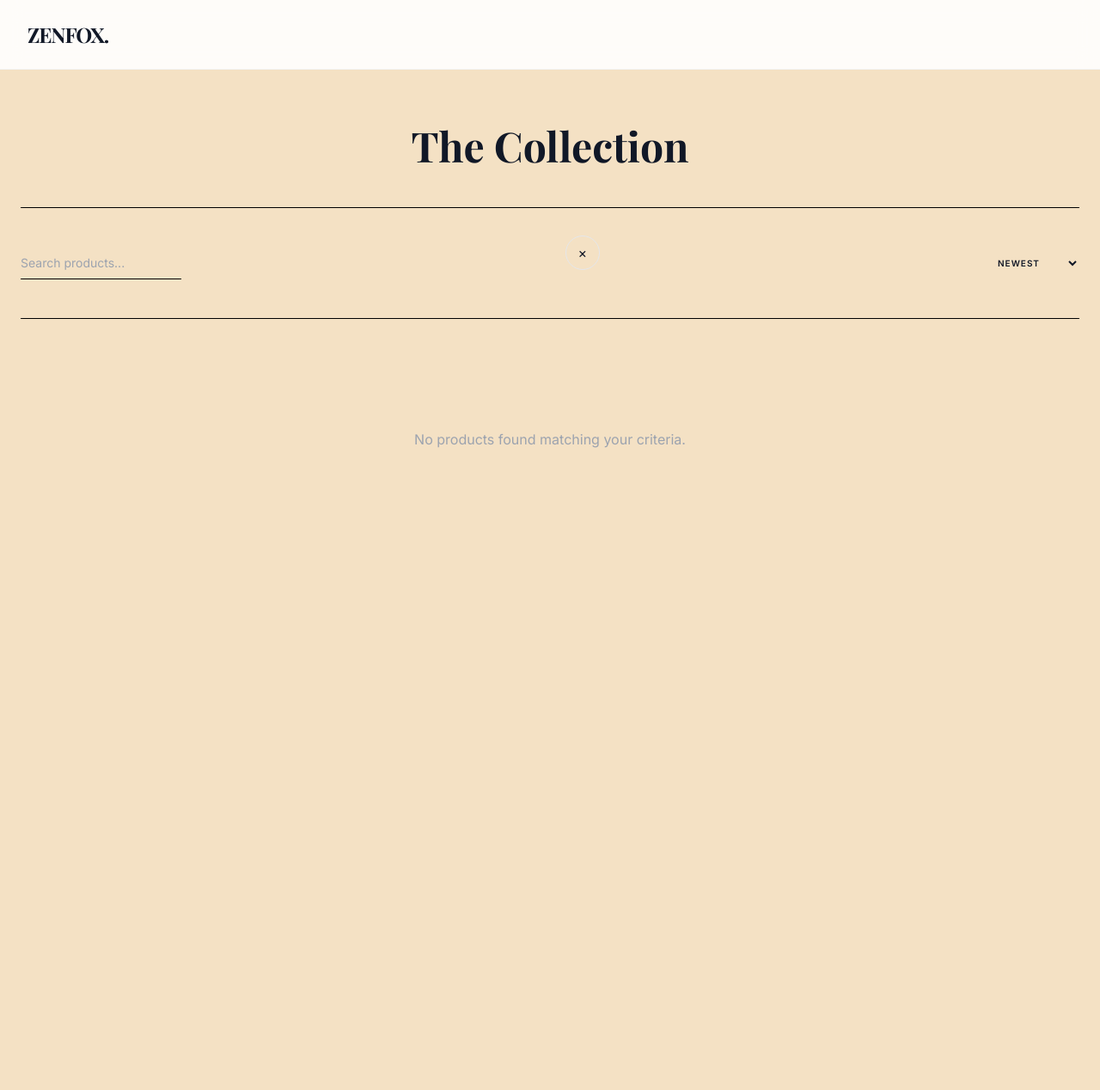
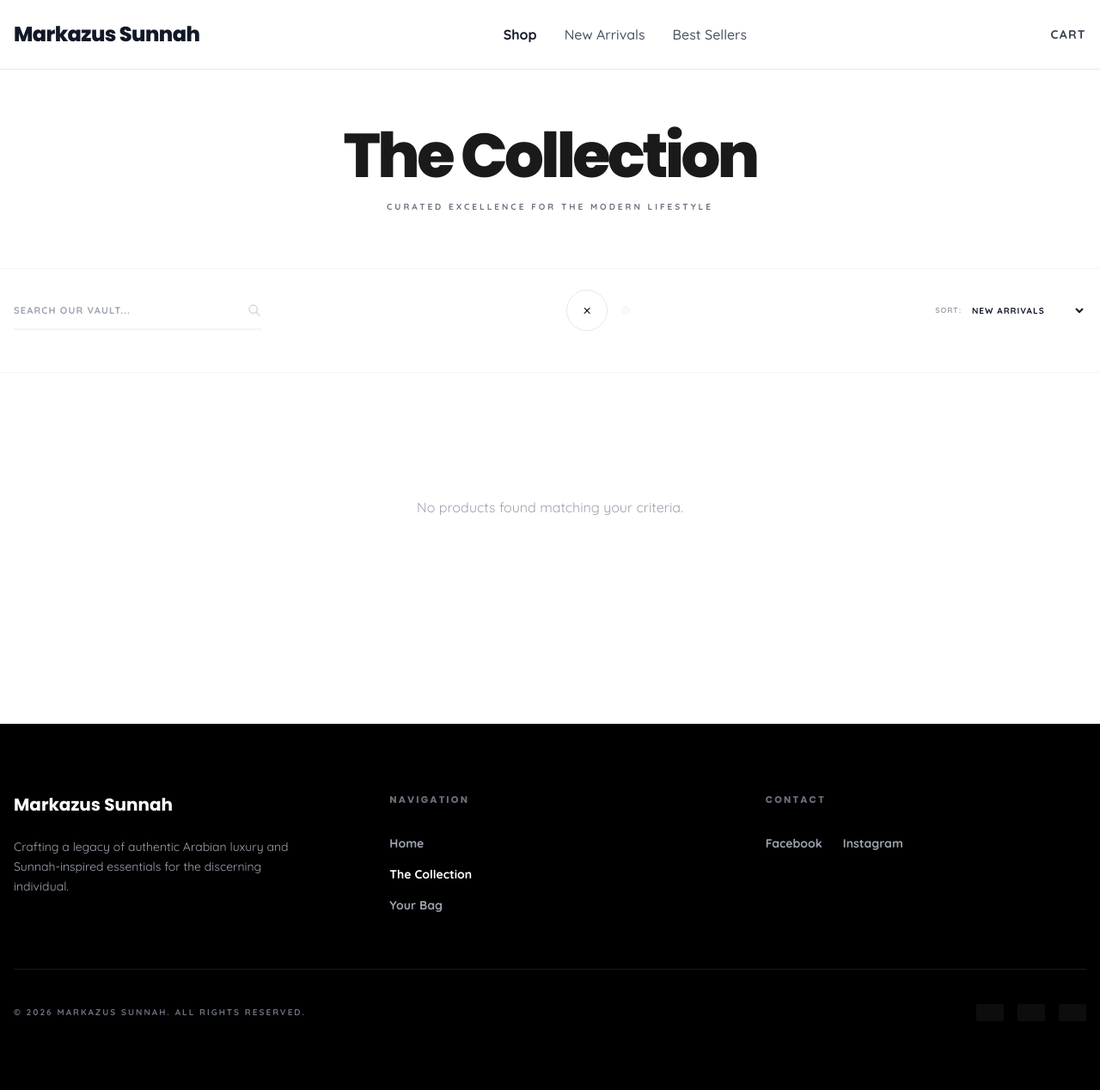
Before and after one commit to Hasan-cas/ecom, a Flask app: page /products in a window 1280 px wide. Shown: the whole page at 86% size. Before the commit the page ends 521 px from the top, so only its background shows below. Run offline with Flask 3, Linux system fonts and the light colour scheme; data that the repository does not hold is empty; some libraries are stand-ins or nearby versions.

Commit message:
Update products.html

```diff
--- a/templates/products.html
+++ b/templates/products.html
@@ -3,20 +3,26 @@
 <head>
 <meta charset="UTF-8">
 <meta name="viewport" content="width=device-width, initial-scale=1.0">
-    <title>All Products | Markazus Sunnah</title>
+<title>The Collection | Markazus Sunnah</title>
 <script src="https://cdn.tailwindcss.com"></script>
-    <link href="https://fonts.googleapis.com/css2?family=Playfair+Display:wght@700&family=Inter:wght@300;400;600&display=swap" rel="stylesheet">
+<link href="https://fonts.googleapis.com/css2?family=Poppins:wght@400;600;700;800&family=Quicksand:wght@400;500;600;700&display=swap" rel="stylesheet">
 <style>
-        body { font-family: 'Inter', sans-serif; -webkit-font-smoothing: antialiased; background-color:#F4E1C4; }
-        .serif { font-family: 'Playfair Display', serif; }
-
+:root {
+--forest: #1a2f23;
+--khaki: #e2e8dd;
+}
+body {
+font-family: 'Quicksand', sans-serif;
+background-color: #fff;
+color: #1a1a1a;
+}
+.heading-font { font-family: 'Poppins', sans-serif; }
     .active-filter {
-            background-color: var(--forest) !important;
+        background-color: #000 !important;
         color: white !important;
-            border-color: var(--forest) !important;
+        border-color: #000 !important;
     }
 
-        /* Infinite Horizontal Scroll Setup */
     .no-scrollbar {
         -ms-overflow-style: none;
         scrollbar-width: none;
@@ -27,58 +33,163 @@
     }
     .no-scrollbar::-webkit-scrollbar { display: none; }
 
-        .sub-btn {
-            flex-shrink: 0; /* Prevents buttons from squishing */
+    .parent-btn, .sub-btn {
+        transition: all 0.3s cubic-bezier(0.4, 0, 0.2, 1);
         cursor: pointer;
+        white-space: nowrap;
     }
 
-        .parent-btn {
-            transition: all 0.3s ease;
+    .product-card-img {
+        transition: transform 0.7s cubic-bezier(0.4, 0, 0.2, 1);
+    }
+    .group:hover .product-card-img {
+        transform: scale(1.08);
+    }
+
+    #search-input::placeholder {
+        color: #9ca3af;
+        text-transform: uppercase;
+        letter-spacing: 0.1em;
+        font-size: 0.7rem;
+        font-weight: 700;
+    }
+
+    .nav-link {
+        position: relative;
+        transition: color 0.3s;
+    }
+    .nav-link::after {
+        content: '';
+        position: absolute;
+        bottom: -2px;
+        left: 0;
+        width: 0;
+        height: 2px;
+        background: #d4af37;
+        transition: width 0.3s ease;
+    }
+    .nav-link:hover::after { width: 100%; }
+
+    #pagination button.active-filter {
+        background-color: #000;
+        color: #fff;
+        border-color: #000;
     }
 </style>
+
 </head>
-<body class="text-gray-900 min-h-screen">
-
-    <nav class="flex items-center justify-between px-8 py-6 border-b border-gray-100 sticky top-0 bg-white/90 backdrop-blur-md z-50">
-        <a href="/" class="text-2xl font-bold tracking-tighter serif no-underline">ZENFOX.</a>
+<body class="min-h-screen flex flex-col">
+<nav class="bg-white border-b sticky top-0 z-50 w-full">
+    <div class="max-w-7xl mx-auto px-4">
+        <div class="flex justify-between items-center h-20">
+            <div class="text-2xl heading-font font-extrabold tracking-tight">
+                <a href="/" class="text-gray-900">Markazus Sunnah</a>
+            </div>
+            <div class="hidden md:flex space-x-8 font-medium">
+                <a href="/products" class="nav-link text-gray-900 font-bold">Shop</a>
+                <a href="/products" class="nav-link text-gray-600 hover:text-gray-900">New Arrivals</a>
+                <a href="/products" class="nav-link text-gray-600 hover:text-gray-900">Best Sellers</a>
+            </div>
+            <div class="flex items-center space-x-4">
+                <a href="/cart" class="flex items-center gap-2 font-bold text-gray-700 hover:text-black text-sm uppercase tracking-widest">
+                    Cart
+                </a>
+            </div>
+        </div>
+    </div>
 </nav>
 
-    <header class="pt-16 pb-8 text-center">
-        <h1 class="serif text-5xl  mb-4">The Collection</h1>
+<header class="py-16 bg-white">
+    <div class="max-w-7xl mx-auto px-4 text-center">
+        <h1 class="heading-font text-5xl md:text-7xl font-black mb-4 tracking-tighter">The Collection</h1>
+        <p class="text-gray-500 uppercase tracking-[0.3em] text-[10px] font-bold">Curated Excellence for the Modern Lifestyle</p>
+    </div>
 </header>
 
-    <section class="container mx-auto px-6 mb-12">
-        <div class="flex flex-col md:flex-row justify-between items-center gap-6 border-y border-black py-8">
+<section class="sticky top-20 z-40 bg-white/80 backdrop-blur-lg border-y border-gray-100">
+    <div class="max-w-7xl mx-auto px-4 py-6">
+        <div class="flex flex-col gap-6">
 
-            <div class="relative w-full md:w-64">
-                <input type="text" id="search-input" placeholder="Search products..."
-                    class="w-full border-b border-black py-2 focus:border-forest outline-none text-sm transition bg-transparent">
-            </div>
-
-            <div class="flex flex-col items-center w-full gap-6">
-                <div class="flex items-center gap-3">
-                    <button onclick="resetFilters()" class="w-10 h-10 rounded-full border border-gray-200 hover:bg-gray-100 flex items-center justify-center">×</button>
-                    <div id="parent-filter-container" class="flex gap-3"></div>
-                </div>
-
-                <div class="w-full max-w-xl px-4 overflow-hidden">
-                    <div id="sub-filter-area" class="no-scrollbar gap-2 hidden"></div>
+            <div class="flex flex-col lg:flex-row justify-between items-center gap-6">
+                <div class="relative w-full lg:w-72">
+                    <input type="text" id="search-input" placeholder="Search our vault..."
+                        class="w-full border-b-2 border-gray-100 py-3 focus:border-black outline-none text-sm font-bold transition bg-transparent">
+                    <div class="absolute right-0 top-1/2 -translate-y-1/2 text-gray-300">
+                        <svg class="w-4 h-4" fill="none" stroke="currentColor" viewBox="0 0 24 24"><path stroke-linecap="round" stroke-linejoin="round" stroke-width="2" d="M21 21l-6-6m2-5a7 7 0 11-14 0 7 7 0 0114 0z"></path></svg>
                     </div>
                 </div>
 
-            <select id="sort-select" class="bg-transparent border-none text-[10px] uppercase font-bold tracking-widest outline-none cursor-pointer">
-                <option value="newest">Newest</option>
-                <option value="price-low">Low to High</option>
-                <option value="price-high">High to Low</option>
+                <div class="flex items-center gap-4 order-3 lg:order-2">
+                    <button onclick="resetFilters()" class="w-12 h-12 rounded-full border border-gray-200 hover:border-black hover:bg-black hover:text-white flex items-center justify-center transition-all duration-300 text-xl font-light">×</button>
+                    <div id="parent-filter-container" class="flex gap-2 p-1 bg-gray-50 rounded-full border border-gray-100"></div>
+                </div>
+
+                <div class="flex items-center gap-2 order-2 lg:order-3">
+                    <span class="text-[9px] uppercase tracking-widest font-black text-gray-400">Sort:</span>
+                    <select id="sort-select" class="bg-transparent border-none text-[10px] uppercase font-black tracking-widest outline-none cursor-pointer text-gray-900 focus:ring-0">
+                        <option value="newest">New Arrivals</option>
+                        <option value="price-low">Price: Low to High</option>
+                        <option value="price-high">Price: High to Low</option>
                     </select>
+                </div>
+            </div>
+
+            <div class="flex justify-center">
+                <div id="sub-filter-area" class="no-scrollbar gap-2 hidden max-w-4xl py-2"></div>
+            </div>
+        </div>
     </div>
 </section>
 
-    <main class="container mx-auto px-6 mb-20">
-        <div id="products-grid" class="grid grid-cols-2 lg:grid-cols-4 gap-x-8 gap-y-16"></div>
-        <div id="pagination" class="flex justify-center items-center space-x-4 mt-20"></div>
+<main class="flex-grow max-w-7xl mx-auto px-4 w-full py-16">
+    <div id="products-grid" class="grid grid-cols-2 md:grid-cols-3 lg:grid-cols-4 gap-x-6 gap-y-12 lg:gap-x-10 lg:gap-y-20">
+        <div class="col-span-full py-20 flex flex-col items-center justify-center space-y-4">
+            <div class="w-12 h-12 border-4 border-gray-100 border-t-black rounded-full animate-spin"></div>
+            <p class="heading-font text-[10px] font-bold uppercase tracking-[0.2em] text-gray-400">Loading Collection...</p>
+        </div>
+    </div>
+
+    <div id="pagination" class="flex justify-center items-center space-x-3 mt-24">
+        </div>
 </main>
 
+<footer class="bg-black text-white py-20 w-full mt-auto">
+    <div class="max-w-7xl mx-auto px-4">
+        <div class="grid grid-cols-1 md:grid-cols-3 gap-16 mb-16 text-center md:text-left">
+            <div>
+                <h3 class="heading-font font-bold text-xl mb-6">Markazus Sunnah</h3>
+                <p class="text-gray-400 text-sm leading-relaxed max-w-xs mx-auto md:mx-0">
+                    Crafting a legacy of authentic Arabian luxury and Sunnah-inspired essentials for the discerning individual.
+                </p>
+            </div>
+            <div>
+                <h3 class="heading-font font-bold text-[11px] uppercase tracking-[0.2em] mb-8 text-gray-500">Navigation</h3>
+                <ul class="space-y-4 text-sm font-bold">
+                    <li><a href="/" class="text-gray-400 hover:text-white transition">Home</a></li>
+                    <li><a href="/products" class="text-white">The Collection</a></li>
+                    <li><a href="/cart" class="text-gray-400 hover:text-white transition">Your Bag</a></li>
+                </ul>
+            </div>
+            <div>
+                <h3 class="heading-font font-bold text-[11px] uppercase tracking-[0.2em] mb-8 text-gray-500">Contact</h3>
+                <div class="flex justify-center md:justify-start space-x-6">
+                    <a href="#" class="text-gray-400 hover:text-white transition text-sm font-bold">Facebook</a>
+                    <a href="#" class="text-gray-400 hover:text-white transition text-sm font-bold">Instagram</a>
+                </div>
+            </div>
+        </div>
+        <div class="border-t border-white/10 pt-10 flex flex-col md:flex-row justify-between items-center gap-4">
+            <p class="text-[10px] text-gray-500 uppercase tracking-[0.2em] font-bold">© 2026 Markazus Sunnah. All rights reserved.</p>
+            <div class="flex gap-4">
+                <div class="w-8 h-5 bg-white/5 rounded-sm"></div>
+                <div class="w-8 h-5 bg-white/5 rounded-sm"></div>
+                <div class="w-8 h-5 bg-white/5 rounded-sm"></div>
+            </div>
+        </div>
+    </div>
+</footer>
+
 <script src="/static/products.js"></script>
+
 </body>
 </html>
```
Lines whose indentation alone changed are shown as unchanged.
